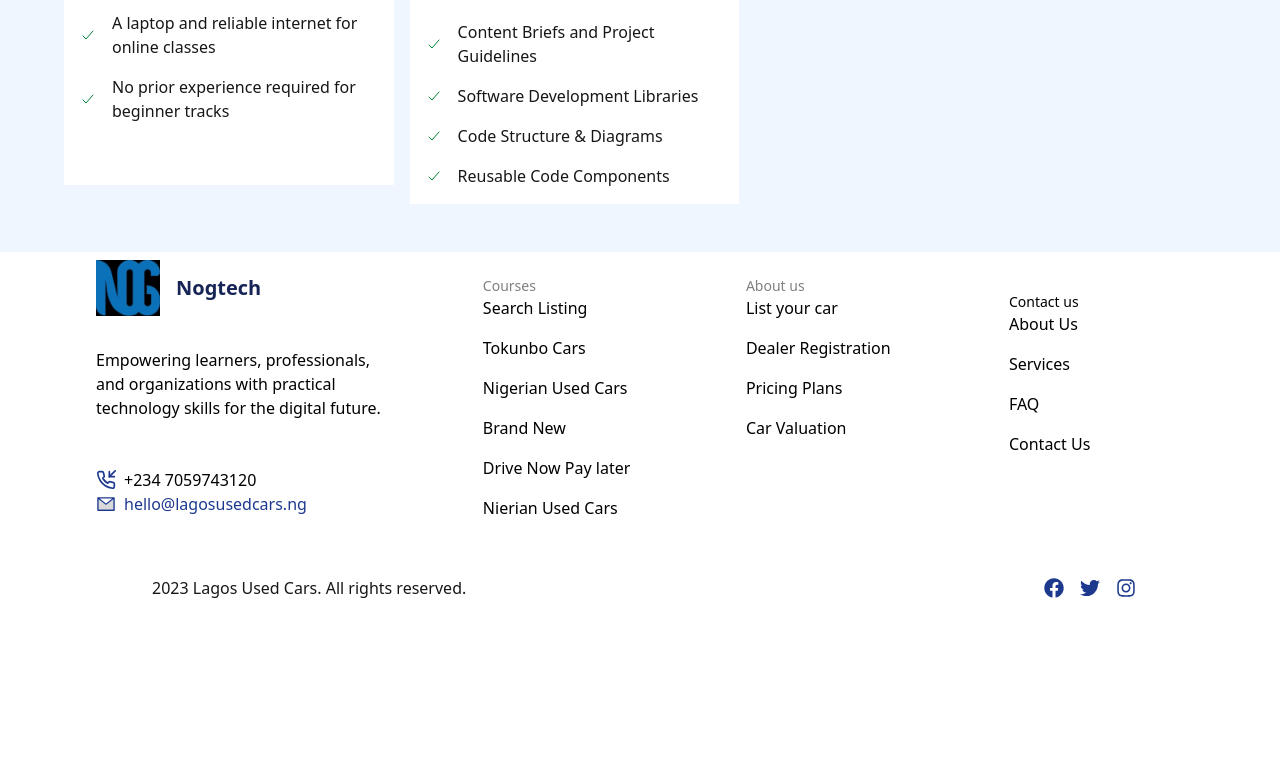
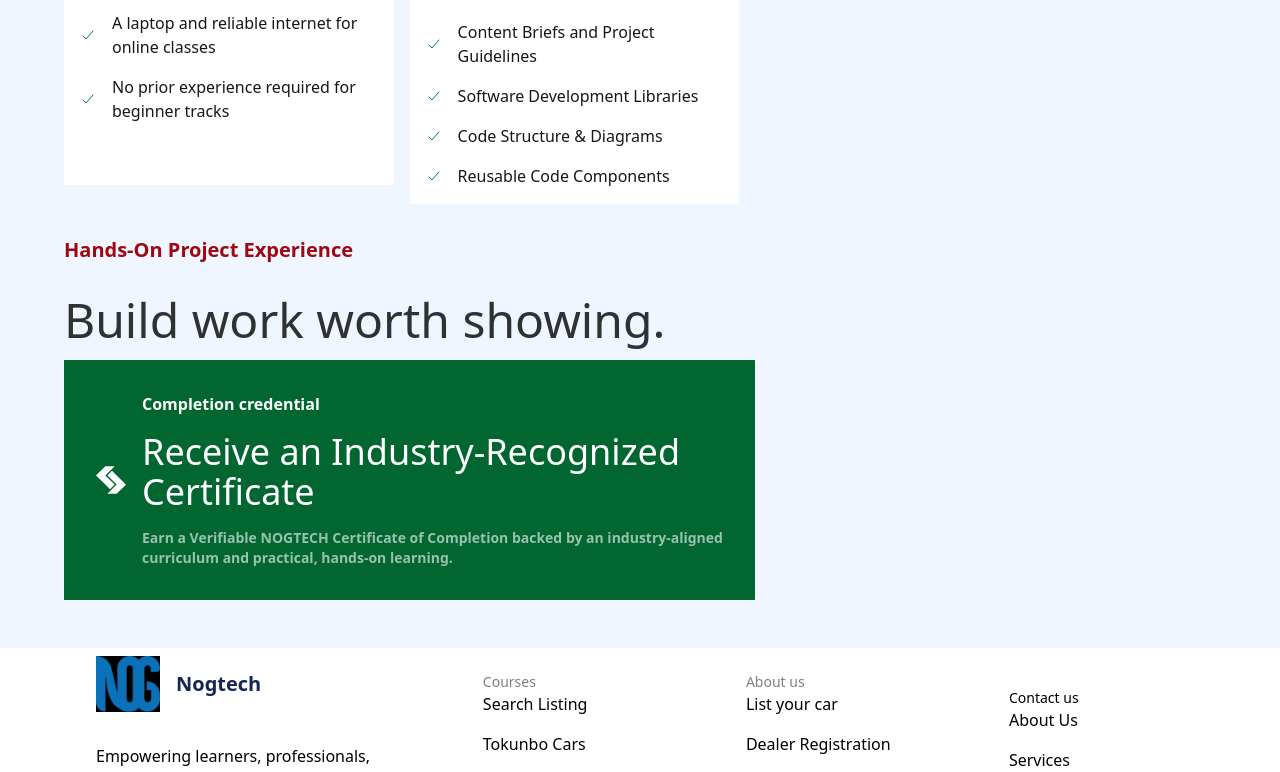
Before and after one commit to Ngalaka/nogtect-site, a Next.js app: page /courses/1 in a window 1280 px wide. Shown: the part 2248-3020 px from the top of the page. Before the commit the page ends 2880 px from the top, so only its background shows below. Built offline with nearby package versions, Linux system fonts and the light colour scheme.

Commit message:
error corected on dynamic route

```diff
--- a/src/app/courses/[id]/page.jsx
+++ b/src/app/courses/[id]/page.jsx
@@ -9,7 +9,8 @@ import { IoMdCheckmark } from 'react-icons/io';
 import { IoArrowForward, IoCheckmark, IoLocation, IoTimeOutline } from 'react-icons/io5';
 import { MdOutlineDateRange, MdOutlineFileDownload } from 'react-icons/md';
 import { PiBagSimpleBold } from 'react-icons/pi';
-// import CurriculumForm from './CurriculumForm';
+import { SiCssdesignawards } from 'react-icons/si';
+
 
 export default async function ProgrammeDetails({ params }) {
      const { id } = await params; // we need to get the value of the query params from the url
@@ -24,6 +25,7 @@ export default async function ProgrammeDetails({ params }) {
         <p>programms not found</p>
       </div>
     );
+
   }
   return (
     <>
@@ -241,10 +243,26 @@ export default async function ProgrammeDetails({ params }) {
                       </div>
                       </div>
                     <div>
-
                     </div>
                 </div>
               </div>
+
+              <div className='w-full h-auto space-y-4'>
+                  <h1 className='font-semibold text-red-800 text-xl py-4'>Hands-On Project Experience</h1>
+                  <p className='text-5xl text-black/80'>Build work worth showing.</p>
+
+                  <div className='w-full h-auto bg-green-800 px-4 py-4'>
+                    <div className='flex justify-stretch items-center gap-4 px-4 py-4'>
+                      <span className='text-white'><SiCssdesignawards size={30} /></span>
+                      <div className='space-y-4'>
+                          <h1 className='font-bold  text-white'>Completion credential</h1>
+                          <p className='font-bolq text-4xl text-white'>Receive an Industry-Recognized Certificate</p>
+                          <p className='text-sm font-bold text-white/60'>Earn a Verifiable NOGTECH Certificate of Completion backed by an industry-aligned curriculum and practical, hands-on learning.</p>
+                      </div>
+                    </div>
+                  </div>
+              </div>
+{/*  */}
 
             </div>
 
@@ -307,11 +325,11 @@ export default async function ProgrammeDetails({ params }) {
               </button>
             </Link>
               </div>
+                  </div>
+           </div>
+    </div>
 
-                  </div>
 
-            </div>
-    </div>
     </>
   )
 }
```
